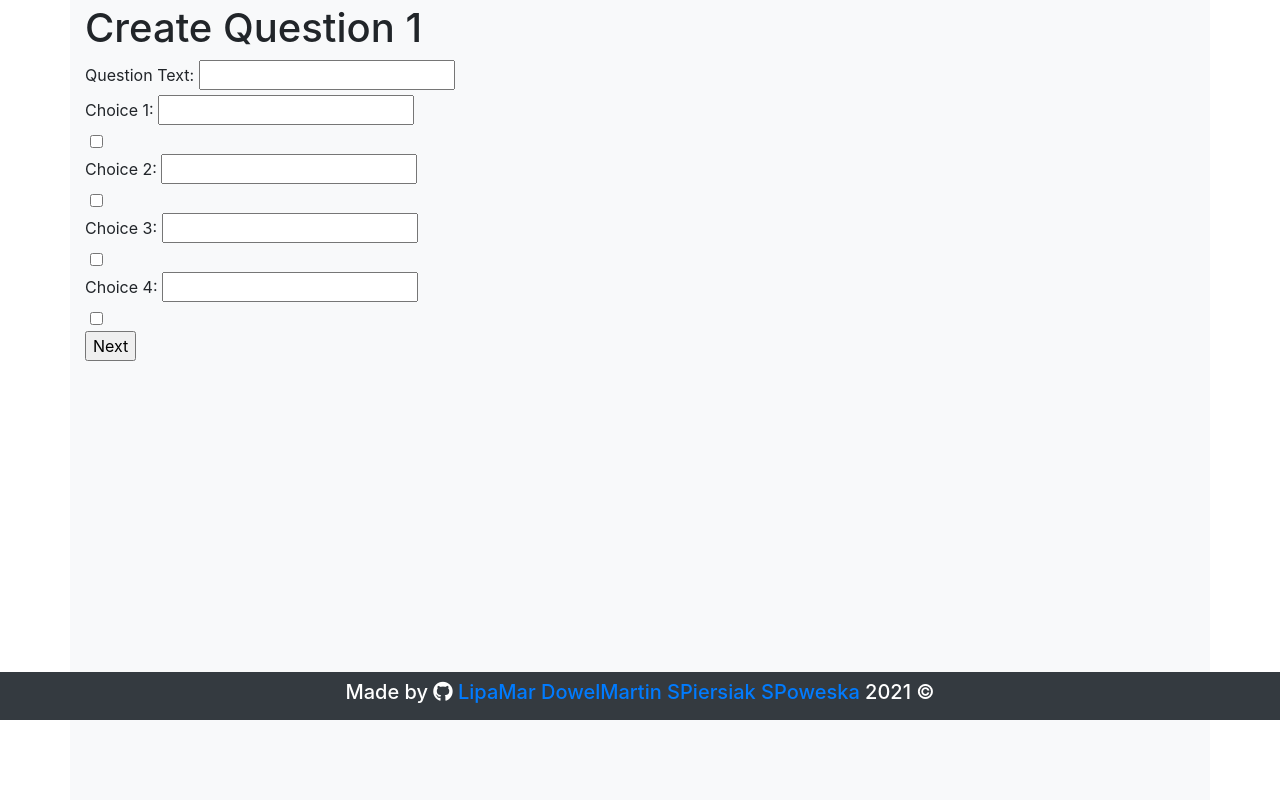
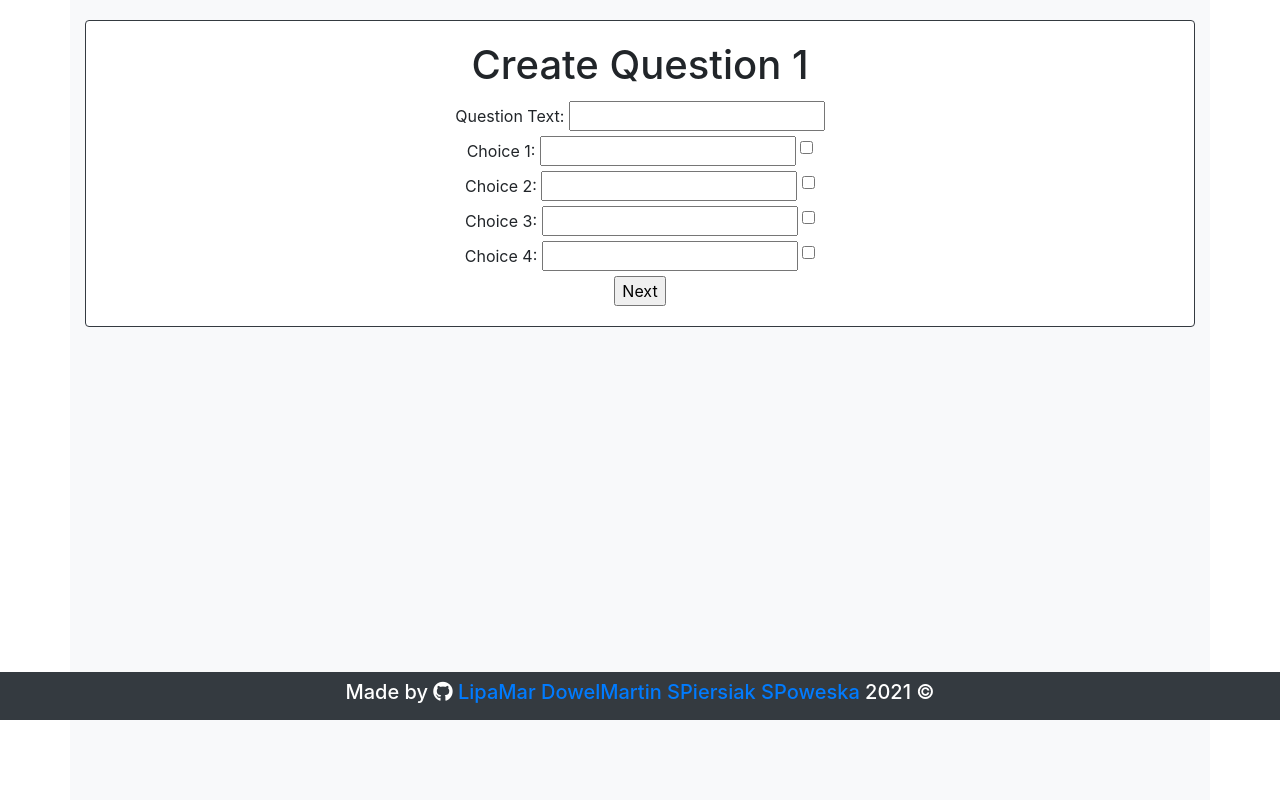
Before and after one commit to LipaMar/quiz, a Django app: page /create/1/1/ in a window 1280 px wide. Shown: the part 80-880 px from the top of the page. Run offline with Django 3.2, Linux system fonts and the light colour scheme; data comes from the database, SQL or seed files in the repository; some libraries are stand-ins or nearby versions.

Commit message:
Create question page
-create_quiz_page update

```diff
--- a/src/quiz_app/templates/create_question_page.html
+++ b/src/quiz_app/templates/create_question_page.html
@@ -1,98 +1,93 @@
 {% extends "base.html" %}
 
 {% block body %}
+<div class="card border-dark my-3">
+        <div class="card-body text-center">
 
-    <div class="form_wrapper">
-
-        <h1 class="form_name">Create Question {{ question_num }}</h1>
+        <h1 class="pb-1">Create Question {{ question_num }}</h1>
 
         <form action="" method="post">
             {% csrf_token %}
-            <div class="error_text">
+            <div class="error_text d-flex justify-content-center">
                 {{ form.non_field_errors }}
             </div>
 
-            <div class="question_text_wrapper">
+            <div class>
                 {{ form.question_text.errors }}
-                <label class="question_text_label" for="{{ form.question_text.id_for_label }}">Question Text:  </label>
+                <label  for="{{ form.question_text.id_for_label }}">Question Text:  </label>
                 {{ form.question_text }}
             </div>
 
-            <div class="choice1">
+            <div class="d-flex justify-content-center">
 
-                <div class="choice_text_wrapper">
+                <div>
                     {{ form.choice1_text.errors }}
-                    <label class="choice_label" for="{{ form.choice1_text.id_for_label }}">Choice 1:  </label>
+                    <label  for="{{ form.choice1_text.id_for_label }}">Choice 1:  </label>
                     {{ form.choice1_text }}
                 </div>
 
-                <div class="choice_correct_wrapper">
+                <div>
                     {{ form.choice1_correctness.errors }}
-                    <label class="choice1_correct_label" for="{{ form.choice1_text.id_for_label }}"></label>
+                    <label  for="{{ form.choice1_text.id_for_label }}"></label>
                     {{ form.choice1_correctness }}
 
                 </div>
 
             </div>
 
-            <div class="clear"></div>
 
-            <div class="choice2">
+            <div class="d-flex justify-content-center">
 
-                <div class="choice_text_wrapper">
+                <div>
                     {{ form.choice2_text.errors }}
-                    <label class="choice_label" for="{{ form.choice2_text.id_for_label }}">Choice 2:  </label>
+                    <label  for="{{ form.choice2_text.id_for_label }}">Choice 2:  </label>
                     {{ form.choice2_text }}
                 </div>
 
-                <div class="choice_correct_wrapper">
+                <div>
                     {{ form.choice2_correctness.errors }}
-                    <label class="choice2_correct_label" for="{{ form.choice2_text.id_for_label }}"></label>
+                    <label  for="{{ form.choice2_text.id_for_label }}"></label>
                     {{ form.choice2_correctness }}
                 </div>
 
             </div>
 
-            <div class="clear"></div>
 
-            <div class="choice3">
+            <div class="d-flex justify-content-center">
 
-                <div class="choice_text_wrapper">
+                <div>
                     {{ form.choice3_text.errors }}
-                    <label class="choice_label" for="{{ form.choice3_text.id_for_label }}">Choice 3:  </label>
+                    <label  for="{{ form.choice3_text.id_for_label }}">Choice 3:  </label>
                     {{ form.choice3_text }}
                 </div>
 
-                <div class="choice_correct_wrapper">
+                <div>
                     {{ form.choice3_correctness.errors }}
-                    <label class="choice3_correct_label" for="{{ form.choice3_correctness.id_for_label }}"></label>
+                    <label  for="{{ form.choice3_correctness.id_for_label }}"></label>
                     {{ form.choice3_correctness }}
                 </div>
 
             </div>
 
-            <div class="clear"></div>
 
-            <div class="choice4">
+            <div class="d-flex justify-content-center">
 
-                <div class="choice_text_wrapper">
+                <div>
                     {{ form.choice4_text.errors }}
-                    <label class="choice_label" for="{{ form.choice4_text.id_for_label }}">Choice 4:  </label>
+                    <label  for="{{ form.choice4_text.id_for_label }}">Choice 4:  </label>
                     {{ form.choice4_text }}
                 </div>
 
-                <div class="choice_correct_wrapper">
+                <div>
                     {{ form.choice4_correctness.errors }}
-                    <label class="choice4_correct_label" for="{{ form.choice4_correctness.id_for_label }}"></label>
+                    <label  for="{{ form.choice4_correctness.id_for_label }}"></label>
                     {{ form.choice4_correctness }}
                 </div>
 
             </div>
 
-            <div class="clear"></div>
-
         <input class="submit_button" type="submit" value={{ next_submit }}>
         </form>
-
+</div>
     </div>
 {% endblock %}
```
